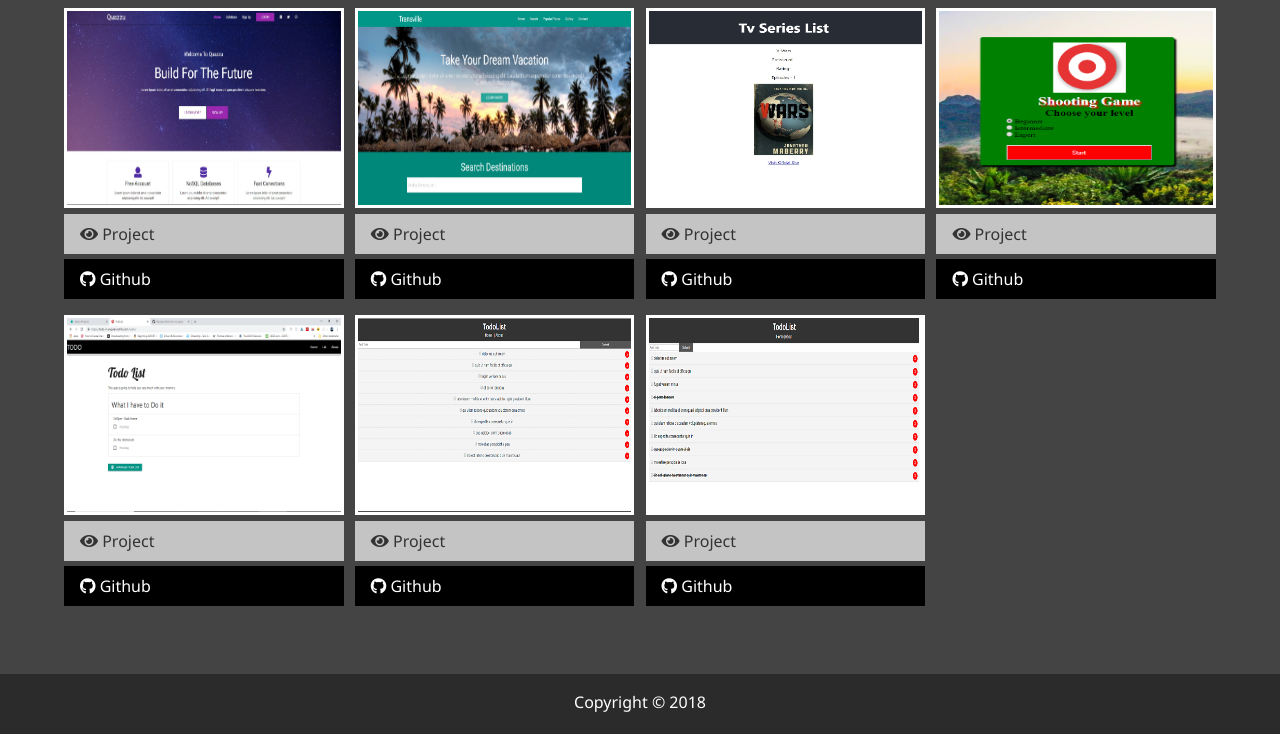
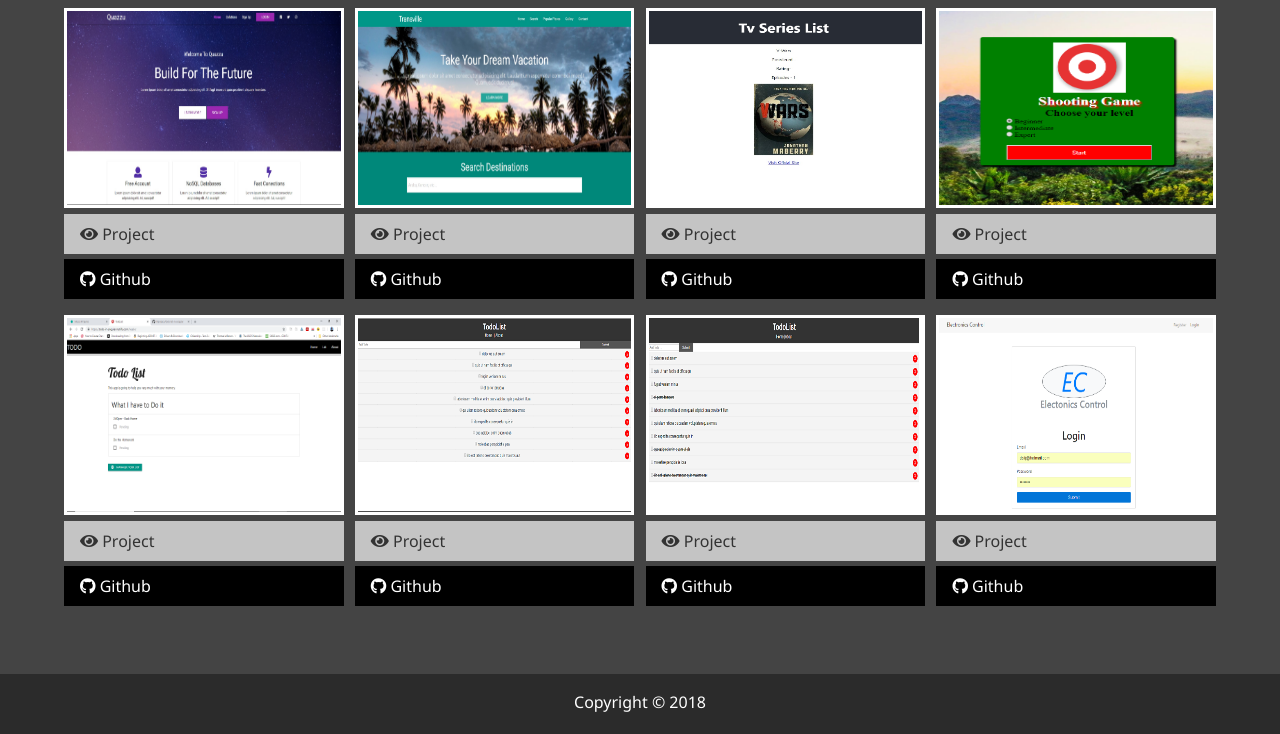
Before and after one commit to Denisijcu/portfolio-updated, a plain HTML site: page work.html in a window 1280 px wide. Shown: the part 1137-1871 px from the top of the page. Drawn offline with Linux system fonts and the light colour scheme.

Commit message:
Add files via upload

```diff
--- a/work.html
+++ b/work.html
@@ -534,6 +534,28 @@
 
             </div>
 
+            <div class="item">
+
+                <a href="#!">
+
+                    <img src="img/ec.png" alt="Project">
+
+                </a>
+
+                <a href="https://ec-webapp.netlify.com/" target="_blank" class="btn-light">
+
+                    <i class="fas fa-eye"></i> Project
+
+                </a>
+
+                <a href="https://github.com/Denisijcu/EC" class="btn-dark">
+
+                    <i class="fab fa-github"></i> Github
+
+                </a>
+
+            </div>
+
 
 
 
```
